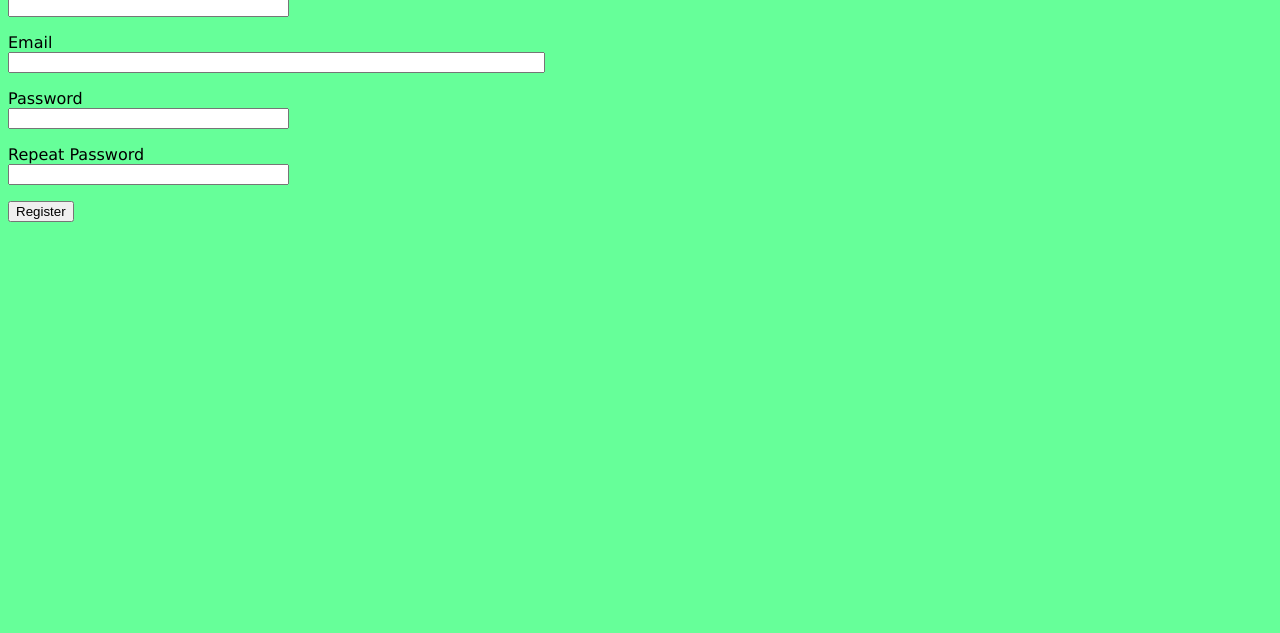
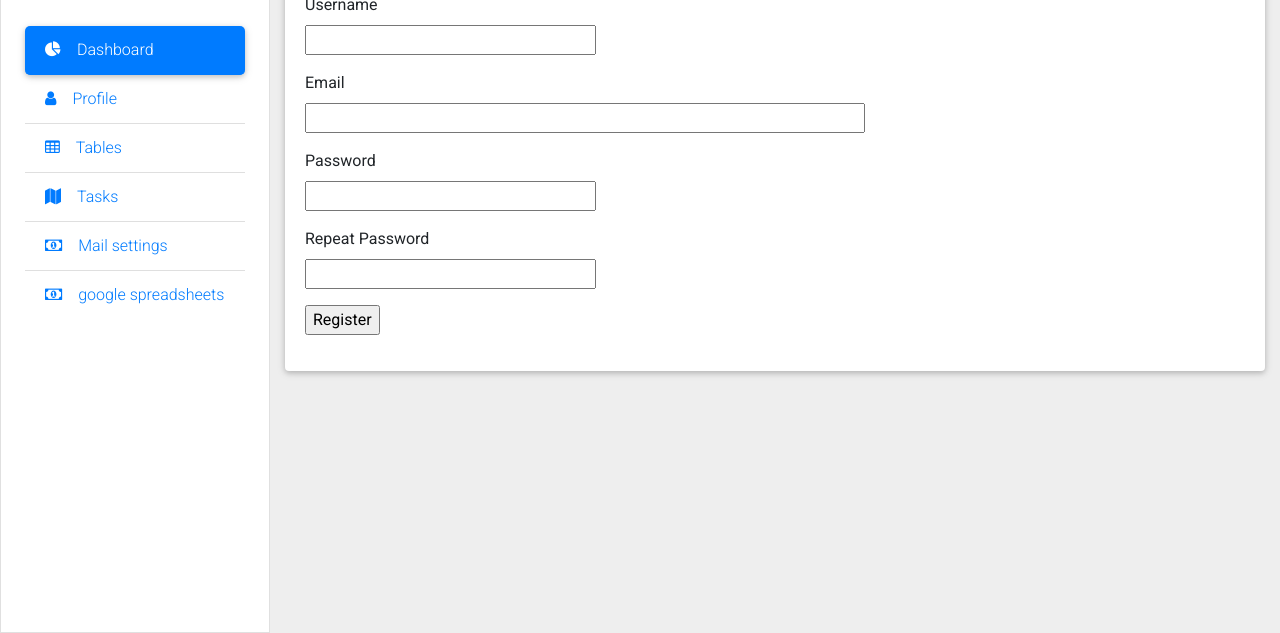
Before and after one commit to BondarevDV/mail_service, a Flask app: page /register in a window 1280 px wide. Shown: the part 167-800 px from the top of the page. Run offline with Flask 2, Linux system fonts and the light colour scheme; parts of the project's set-up code (start-up, migrations or seed data) failed here and were passed over; some libraries are stand-ins or nearby versions.

Commit message:
+ add bootstrap

```diff
--- a/app/routes.py
+++ b/app/routes.py
@@ -41,9 +41,36 @@ def index():
     return render_template('index.html', title='Home')
 
 
-@app.route('/base_bootstrap')
-def base_bootstrap():
-    return render_template('base_bootstrap.html', title='Home')
+@app.route('/profile')
+@login_required
+def profile():
+    return render_template('profile.html')
+
+
+@app.route('/tasks')
+@login_required
+def tasks():
+    form_listen = ConfigListenForm()
+    ss = Spreadsheets.query.filter_by(id_owner=current_user.id).all()
+    emails = EMailSettings.query.filter_by(id_owner=current_user.id).all()
+    form_listen.spreadsheet.choices = [(item.id, item.spreadsheets_id) for item in ss]
+    form_listen.email.choices = [(item.id, item.email) for item in emails]
+    return render_template('tasks.html', form_l=form_listen)
+
+
+@app.route('/google_ss')
+@login_required
+def google_ss():
+    form_googlesheets = spreadsheetForm()
+    return render_template('google_ss.html', form_gs=form_googlesheets)
+
+
+@app.route('/mail_settings')
+@login_required
+def mail_settings():
+    # user = User.query.filter_by(id=current_user.id).first()
+    form = SaveMailSettingsForm()
+    return render_template('mail_settings.html', form_mail=form)
 
 
 @app.route('/login', methods=['GET', 'POST'])
@@ -58,7 +85,7 @@ def login():
             flash('Invalid username or password')
             return redirect(url_for('login'))
         login_user(user, remember=form.remember_me.data)
-        return redirect(url_for('room'))
+        return redirect(url_for('profile'))
     return render_template('login.html', title='Sign In', form=form)
 
 
@@ -84,13 +111,19 @@ def register():
     if current_user.is_authenticated:
         return redirect(url_for('index'))
     form = RegistrationForm()
+    print("username = ", form.username.data)
+    print("email = ", form.email.data)
+    print("password = ", form.password.data)
     if form.validate_on_submit():
+
         user = User(username=form.username.data, email=form.email.data)
         user.set_password(form.password.data)
         db.session.add(user)
         db.session.commit()
         flash('Congratulations, you are now a registered user!')
         return redirect(url_for('login'))
+    else:
+        print('Error validate')
     return render_template('register.html', title='Register', form=form)
 
 
@@ -100,7 +133,7 @@ def delete_mail(id):
     mail = EMailSettings.query.get(id)
     db.session.delete(mail)
     db.session.commit()
-    return redirect(url_for('room'))
+    return redirect(url_for('tables'))
 
 
 @app.route('/delete_ss/<id>', methods=['GET', 'POST'])
@@ -109,7 +142,7 @@ def delete_ss(id):
     ss = Spreadsheets.query.get(id)
     db.session.delete(ss)
     db.session.commit()
-    return redirect(url_for('room'))
+    return redirect(url_for('tables'))
 
 
 @app.route('/delete_task/<id>', methods=['GET', 'POST'])
@@ -118,7 +151,7 @@ def delete_task(id):
     task = ListenTask.query.get(id)
     db.session.delete(task)
     db.session.commit()
-    return redirect(url_for('room'))
+    return redirect(url_for('tables'))
 
 
 @app.route('/folders/<email_id>', methods=['GET', 'POST'])
@@ -141,6 +174,38 @@ def folders(email_id):
         return jsonify({'folders': list_obj_folders})
     else:
         return jsonify({'folders': [{'id': 0, 'name': 'ERROR ACCESS'}, ]})
+
+
+@app.route('/tables', methods=['GET', 'POST'])
+@login_required
+def tables():
+    user = User.query.filter_by(id=current_user.id).first()
+    items = EMailSettings.query.filter_by(id_owner=current_user.id)
+    table = ResultsEMailSettings(items)
+    table.border = True
+
+    items_ss = Spreadsheets.query.filter_by(id_owner=current_user.id)
+    table_ss = ResultsgoodleSS(items_ss)
+    table_ss.border = True
+
+    items_tasks = ListenTask.query.join(EMailSettings, (ListenTask.id_email == EMailSettings.id))\
+        .join(Spreadsheets, (ListenTask.id_spreadsheets == Spreadsheets.id)) \
+        .add_columns(ListenTask.id) \
+        .add_columns(ListenTask.desc) \
+        .add_columns(ListenTask.status) \
+        .add_columns(ListenTask.datetime) \
+        .add_columns(Spreadsheets.spreadsheets_id)\
+        .add_columns(EMailSettings.email)\
+        .filter_by(id_owner=current_user.id).order_by(ListenTask.id)
+    table_tasks = ResultsTask(items_tasks)
+    table_tasks.border = True
+
+    return render_template('tables.html',
+                           title='tables',
+                           table=table,
+                           table_ss=table_ss,
+                           table_tasks=table_tasks,
+                           user=user)
 
 
 @app.route('/room', methods=['GET', 'POST'])
@@ -203,8 +268,8 @@ def add_mail_settings():
         db.session.add(email_settings)
         db.session.commit()
         flash('Congratulations, you are now a registered user!')
-        return redirect(url_for('room'))
-    return render_template('room.html')
+        return redirect(url_for('mail_settings'))
+    return render_template('mail_settings.html')
 
 
 @app.route('/add_google_ss_settings', methods=['GET', 'POST'])
@@ -222,22 +287,22 @@ def add_google_ss_settings():
         db.session.add(ss_settings)
         db.session.commit()
         flash('Congratulations, you are add google sheets!')
-        return redirect(url_for('room'))
-    return render_template('room.html')
+        return redirect(url_for('google_ss'))
+    return render_template('google_ss.html')
 
 
-@event.listens_for(ListenTask, 'after_insert')
-def event_after_insert(mapper, connection, target):
-    # Здесь будет очень важная бизнес логика
-    print('event_after_insert: ', current_user)
-    print('target: ', target.id)
-
-
-@event.listens_for(ListenTask, 'after_update')
-def event_after_update(mapper, connection, target):
-    # Здесь будет очень важная бизнес логика
-    print('receive_after_update : ', current_user)
-    print('target: ', target.id)
+# @event.listens_for(ListenTask, 'after_insert')
+# def event_after_insert(mapper, connection, target):
+#     # Здесь будет очень важная бизнес логика
+#     print('event_after_insert: ', current_user)
+#     print('target: ', target.id)
+#
+#
+# @event.listens_for(ListenTask, 'after_update')
+# def event_after_update(mapper, connection, target):
+#     # Здесь будет очень важная бизнес логика
+#     print('receive_after_update : ', current_user)
+#     print('target: ', target.id)
 
 
 @app.route('/update_task_status/<id>', methods=['GET', 'POST'])
@@ -246,7 +311,7 @@ def update_task_status(id):
     task_status = ListenTask.query.get(id).status
     ListenTask.query.filter_by(id=id).update({'status': (not task_status)})
     db.session.commit()
-    return redirect(url_for('room'))
+    return redirect(url_for('tables'))
 
 
 @app.route('/add_task', methods=['GET', 'POST'])
@@ -266,8 +331,8 @@ def add_task():
         db.session.add(task_listen)
         db.session.commit()
         flash('Congratulations, you are add task!')
-        return redirect(url_for('room'))
-    return render_template('room.html')
+        return redirect(url_for('tasks'))
+    return render_template('tasks.html')
 
 
 @app.route('/start_task/<id>', methods=['GET', 'POST'])
@@ -290,7 +355,7 @@ def start_task(id):
                             email=task.email,
                             passwd=task.key_access_email,
                             folder=task.folder)
-    return redirect(url_for('room'))
+    return redirect(url_for('tasks'))
 
 
 def start_task(id):
--- a/app/templates/base_bootstrap.html
+++ b/app/templates/base_bootstrap.html
@@ -8,9 +8,9 @@
   <!-- MDB icon -->
   <link rel= "stylesheet" href= "{{ url_for('static',filename='img/mdb-favicon.ico') }}" type="image/x-icon">
   <!-- Font Awesome -->
-  <link rel= "stylesheet" href= "{{ url_for('static',filename='https://use.fontawesome.com/releases/v5.11.2/css/all.css') }}" >
+  <link rel= "stylesheet" href= "https://use.fontawesome.com/releases/v5.11.2/css/all.css" >
   <!-- Google Fonts Roboto -->
-  <link rel= "stylesheet" href= "{{ url_for('static',filename='https://fonts.googleapis.com/css?family=Roboto:300,400,500,700&display=swap') }}" >
+  <link rel= "stylesheet" href= "https://fonts.googleapis.com/css?family=Roboto:300,400,500,700&display=swap" >
 
   <!-- Bootstrap core CSS -->
   <link rel= "stylesheet"  href= "{{ url_for('static',filename='css/bootstrap.min.css') }}" >
@@ -20,7 +20,11 @@
   <link rel= "stylesheet"  href= "{{ url_for('static',filename='css/mdb.min.css') }}" >
   <!-- Your custom styles (optional) -->
   <link rel= "stylesheet"  href= "{{ url_for('static',filename='css/style.css') }}" >
-  <link rel= "stylesheet"  href= "{{ url_for('static',filename='http://maxcdn.bootstrapcdn.com/font-awesome/4.3.0/css/font-awesome.min.css') }}" >
+  <link rel= "stylesheet"  href= "http://maxcdn.bootstrapcdn.com/font-awesome/4.3.0/css/font-awesome.min.css" >
+<!--  <link rel= "stylesheet"  href= "{{ url_for('static',filename='js/jquery.min.js') }}" >-->
+<!--  <link rel= "stylesheet"  href= "{{ url_for('static',filename='js/popper.min.js') }}" >-->
+<!--  <link rel= "stylesheet"  href= "{{ url_for('static',filename='js/bootstrap.min.js') }}" >-->
+<!--  <link rel= "stylesheet"  href= "{{ url_for('static',filename='js/mdb.min.js') }}" >-->
 </head>
 <body class="grey lighten-3">
 
@@ -92,18 +96,22 @@
                           <a  href="#" class="list-group-item active waves-effect">
                             <i  class="fa fa-pie-chart  mr-3"></i>Dashboard
                           </a>
-                          <a  href="#" class="list-group-item waves-effect">
+                          <a  href="{{ url_for('profile') }}" class="list-group-item waves-effect">
                             <i  class="fa fa-user mr-3"></i>Profile
                           </a>
-                          <a  href="#" class="list-group-item waves-effect">
+                          <a  href="{{ url_for('tables') }}" class="list-group-item waves-effect">
                             <i  class="fa fa-table mr-3"></i>Tables
                           </a>
-                          <a  href="#" class="list-group-item waves-effect">
-                            <i  class="fa fa-map mr-3"></i>Maps
+                          <a  href="{{ url_for('tasks') }}" class="list-group-item waves-effect">
+                            <i  class="fa fa-map mr-3"></i>Tasks
                           </a>
 
-                          <a  href="#" class="list-group-item waves-effect">
-                            <i  class="fa fa-money mr-3"></i>Orders
+                          <a  href="{{ url_for('mail_settings') }}" class="list-group-item waves-effect">
+                            <i  class="fa fa-money mr-3"></i>Mail settings
+                          </a>
+
+                           <a  href="{{ url_for('google_ss') }}" class="list-group-item waves-effect">
+                            <i  class="fa fa-money mr-3"></i>google spreadsheets
                           </a>
                   </div>
           </div>
@@ -113,22 +121,24 @@
          <div class="container-fluid mt-5">
               <div class="card mb-4 wow fadeIn">
                       <div class="card-body d-sm-flex justify-content-between">
-                            <h4 class="mb-2 mb-sm-0 pt-1">
-                                <a href="#">Home page</a>
-                                <span>/</span>
-                                <span>Dashboard</span>
-                            </h4>
+<!--                            <h4 class="mb-2 mb-sm-0 pt-1">-->
+<!--                                <a href="#">Home page</a>-->
+<!--                                <span>/</span>-->
+<!--                                <span>Dashboard</span>-->
+<!--                            </h4>-->
+
                             <form class="d-flex justify-content-center">
-                                    <input type="search" class="form-control" placeholder="Type your query">
+<!--                                    <input type="search" class="form-control" placeholder="Type your query">-->
 
-                                    <button class="btn btn-primary btn-sm my-0 p" type="submit">
-                                            <i  class="fa fa-search"></i>
-                                    </button>
+<!--                                    <button class="btn btn-primary btn-sm my-0 p" type="submit">-->
+<!--                                            <i  class="fa fa-search"></i>-->
+<!--                                    </button>-->
                                   {% block content %}
 
 
                                   {% endblock %}
                             </form>
+
 
                       </div>
 
@@ -139,13 +149,13 @@
   <!-- End your project here-->
 
   <!-- jQuery -->
-  <script type="text/javascript" src="js/jquery.min.js"></script>
+  <script type="text/javascript" src="{{ url_for('static',filename='js/mdb.min.js') }}"></script>
   <!-- Bootstrap tooltips -->
-  <script type="text/javascript" src="js/popper.min.js"></script>
+  <script type="text/javascript" src="{{ url_for('static',filename='js/popper.min.js') }}"></script>
   <!-- Bootstrap core JavaScript -->
-  <script type="text/javascript" src="js/bootstrap.min.js"></script>
+  <script type="text/javascript" src="{{ url_for('static',filename='js/bootstrap.min.js') }}"></script>
   <!-- MDB core JavaScript -->
-  <script type="text/javascript" src="js/mdb.min.js"></script>
+  <script type="text/javascript" src="{{ url_for('static',filename='js/mdb.min.js') }}"></script>
   <!-- Your custom scripts (optional) -->
   <script type="text/javascript"></script>
 
--- a/app/templates/index.html
+++ b/app/templates/index.html
@@ -1,4 +1,4 @@
-{% extends "base.html" %}
+{% extends "base_bootstrap.html" %}
 
 {% block content %}
 
--- a/app/templates/register.html
+++ b/app/templates/register.html
@@ -1,9 +1,11 @@
-{% extends "base.html" %}
+{% extends "base_bootstrap.html" %}
 
 {% block content %}
-    <h1>Register</h1>
     <form action="" method="post">
         {{ form.hidden_tag() }}
+        {{ form.csrf_token }}
+        <fieldset>
+            <legend>Sign In</legend>
             <p>
                 {{ form.username.label }}<br>
                 {{ form.username(size=32) }}<br>
@@ -33,5 +35,6 @@
                 {% endfor %}
             </p>
             <p>{{ form.submit() }}</p>
+        </fieldset>
     </form>
 {% endblock %}
--- a/app/templates/user.html
+++ b/app/templates/user.html
@@ -1,4 +1,5 @@
-{% extends "base.html" %}
+{% extends "base_bootstrap.html" %}
+
 {% block title %}Flasky{% endblock %}
 {% block navbar %}
 <div class="navbar navbar-inverse" role="navigation">
```
Also changed, not shown: app/templates/book_index.html (deleted, +0 -9 lines), app/templates/google_ss.html (added, +19 -0 lines), app/templates/login.html (+6 -2 lines), app/templates/mail_settings.html (added, +30 -0 lines), app/templates/profile.html (added, +8 -0 lines), app/templates/tables.html (added, +27 -0 lines), app/templates/tasks.html (added, +55 -0 lines). Lines whose indentation alone changed are shown as unchanged.
